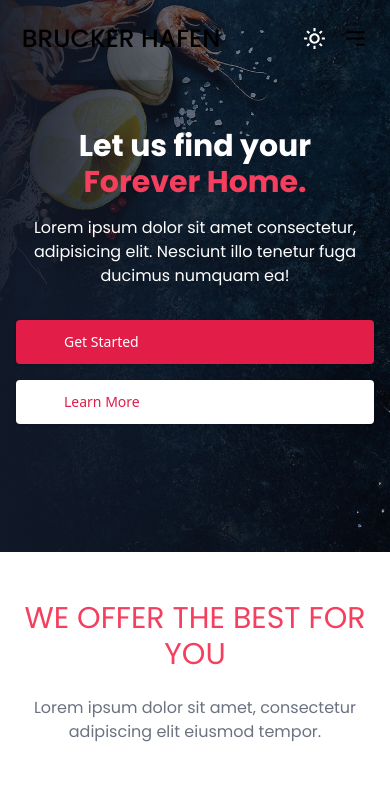
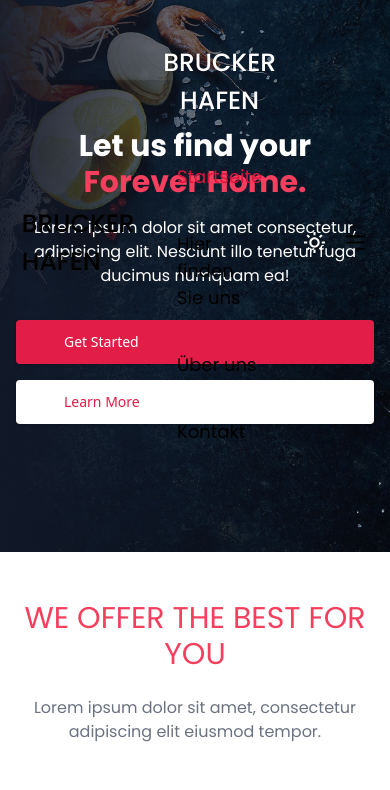
Before and after one commit to yildirimzia/fish-app, a Next.js app: page / in a window 390 px wide. Shown: the top 790 px of the page. Built offline with nearby package versions, Linux system fonts and the light colour scheme.

Commit message:
update Header and Navitems components to handle item clicks and manage active state

```diff
--- a/app/components/Header.tsx
+++ b/app/components/Header.tsx
@@ -7,17 +7,18 @@ import ThemeSwitcher from "../utils/ThemeSwitcher";
 
 interface Props {
   activeItem: number;
+  onClick: (index: number) => void;
 }
 
-const Header: FC<Props> = ({ activeItem }) => {
-  const [active, setActive] = useState(true);
+const Header: FC<Props> = ({ activeItem, onClick }) => {
+  const [active, setActive] = useState(false);
   const [openSidebar, setOpenSidebar] = useState(false);
 
-  console.log(active, "active");
+  console.log(activeItem, "activeItem");
 
   const handleClose = (e: React.MouseEvent<HTMLDivElement>) => {
     if (e.currentTarget.id === "screen") {
-      setOpenSidebar(!active);
+      setOpenSidebar(false);
     }
   };
 
@@ -31,8 +32,8 @@ const Header: FC<Props> = ({ activeItem }) => {
         <div
           className={`fixed top-0 left-0 w-full h-[80px] z-[80] shadow-xl transition duration-500 ${
             active
-              ? "dark:bg-opacity-50   "
-              : "text-black z-[80] dark:shadow bg-white"
+              ? "dark:bg-opacity-50  bg-white "
+              : "text-black z-[80] dark:shadow"
           }`}
         >
           <div className="w-[95%] 800px:w-[92%] m-auto py-2 h-full">
@@ -47,7 +48,12 @@ const Header: FC<Props> = ({ activeItem }) => {
               </div>
 
               <div className="flex items-center">
-                <Navitems activeItem={activeItem} isMobile={false} />
+                <Navitems
+                  activeItem={activeItem}
+                  isMobile={true}
+                  onClick={onClick}
+                />{" "}
+                {/* Pass the handler here */}
                 <ThemeSwitcher onThemeChange={handleThemeChange} />
                 <div className="sm:hidden flex">
                   <HiOutlineMenuAlt3
@@ -67,8 +73,12 @@ const Header: FC<Props> = ({ activeItem }) => {
             id="screen"
           >
             <div className="w-[70%] fixed z-[999999] h-screen bg-white dark:bg-slate-900 dark:bg-opacity-90 top-0 right-0">
-              <Navitems activeItem={activeItem} isMobile={true} />
-
+              <Navitems
+                onClick={onClick}
+                activeItem={activeItem}
+                isMobile={true}
+              />{" "}
+              {/* Pass the handler here */}
               <br />
               <br />
               <p className="text-[16px] px-2 text-black">
--- a/app/layout.tsx
+++ b/app/layout.tsx
@@ -22,14 +22,20 @@ const josefin = Josefin_Sans({
 export default function RootLayout({
   children,
 }: Readonly<{ children: React.ReactNode }>) {
-  const [activeItem] = useState(0);
+  const [activeItem, setActiveItem] = useState(0);
+
+  const handleItemClick = (index: number) => {
+    console.log("Clicked item index:", index);
+    setActiveItem(index);
+  };
+
   return (
     <html lang="en">
       <body
         className={`${poppins.variable} ${josefin.variable} !bg-white bg-no-repeat bg-gradient-to-b dark:from-gray-900 dark:to-black duration-300`}
       >
         <ThemeProvider attribute="class" defaultTheme="system" enableSystem>
-          <Header activeItem={activeItem} />
+          <Header activeItem={activeItem} onClick={handleItemClick} />
           {children}
         </ThemeProvider>
       </body>
--- a/app/utils/Navbar.tsx
+++ b/app/utils/Navbar.tsx
@@ -23,9 +23,10 @@ export const navItemsData = [
 type Props = {
   activeItem: number;
   isMobile: boolean;
+  onClick: (index: number) => void; // onClick prop'u ekliyoruz
 };
 
-const Navitems: React.FC<Props> = ({ activeItem, isMobile }) => {
+const Navitems: React.FC<Props> = ({ activeItem, isMobile, onClick }) => {
   return (
     <>
       {/* For larger screens */}
@@ -39,6 +40,7 @@ const Navitems: React.FC<Props> = ({ activeItem, isMobile }) => {
                     ? "dark:text-[#37a39a] text-[crimson]"
                     : "dark:text-white text-black"
                 }  text-[18px] font-Poppins font-[400] px-6`}
+                onClick={() => onClick(index)}
               >
                 {item.name}
               </span>
@@ -66,6 +68,7 @@ const Navitems: React.FC<Props> = ({ activeItem, isMobile }) => {
                       ? "dark:text-[#37a39a] text-[crimson]"
                       : "dark:text-white text-black"
                   }  block py-5 text-[18px] font-Poppins font-[400] px-6`}
+                  onClick={() => onClick(index)}
                 >
                   {item.name}
                 </span>
```
